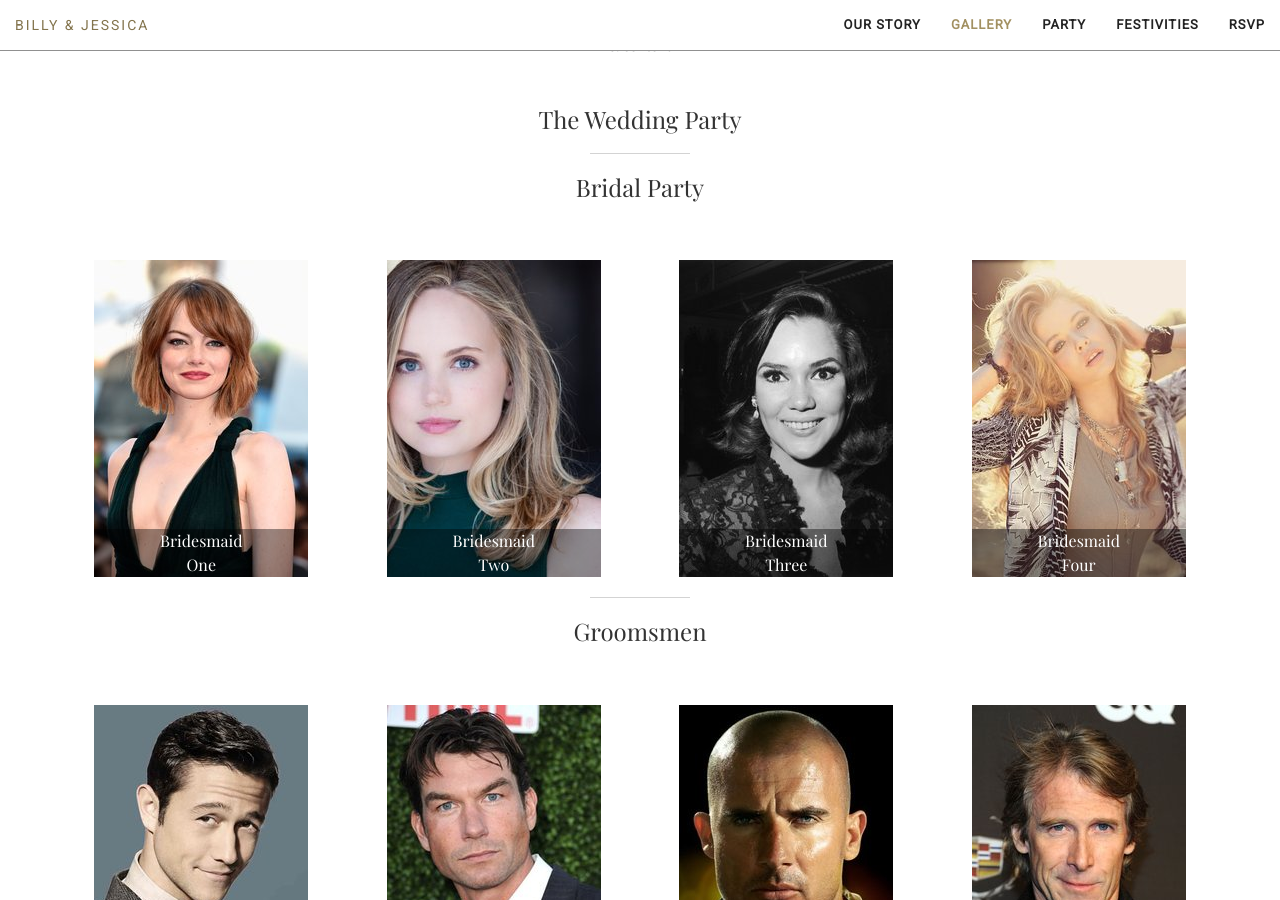
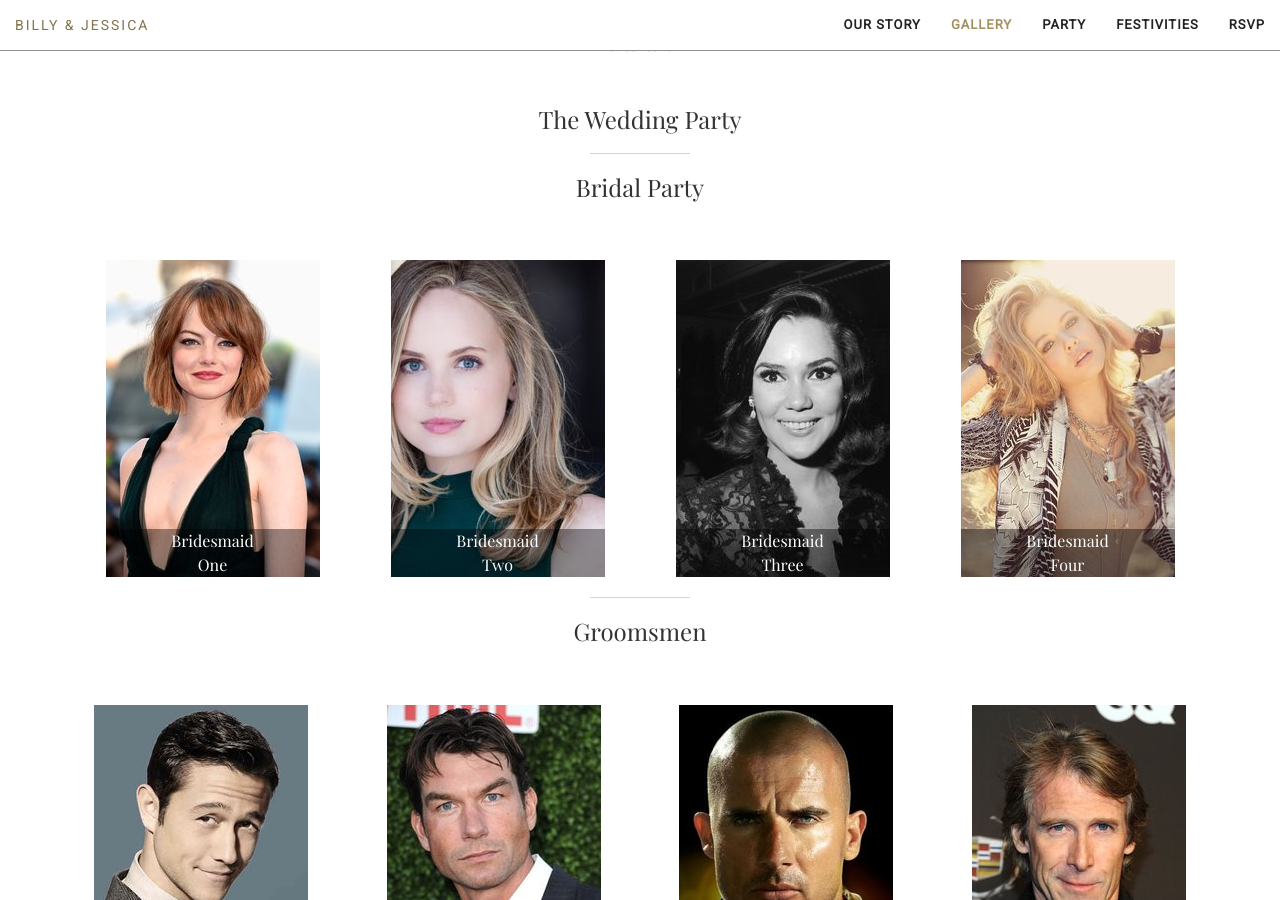
Before and after one commit to notbleh/wed-website, a Jekyll site: the page built from live.html, in a window 1280 px wide and 900 px high, scrolled down 3447 px. Built offline with Jekyll 4.4.1, drawn with Linux system fonts in a browser that asks for light colours.

Commit message:
Update party.html

```diff
--- a/_includes/party.html
+++ b/_includes/party.html
@@ -15,7 +15,7 @@
         </div>
     </div>
     <div class="container">
-        <div class="row">
+        <div class="responsive">
             <div class="col-lg-3 col-md-3 col-sm-6 text-center">
                 <div class="wedding-party-box">
                     <img src="img/weddingparty/bmaid1.jpg">
```
